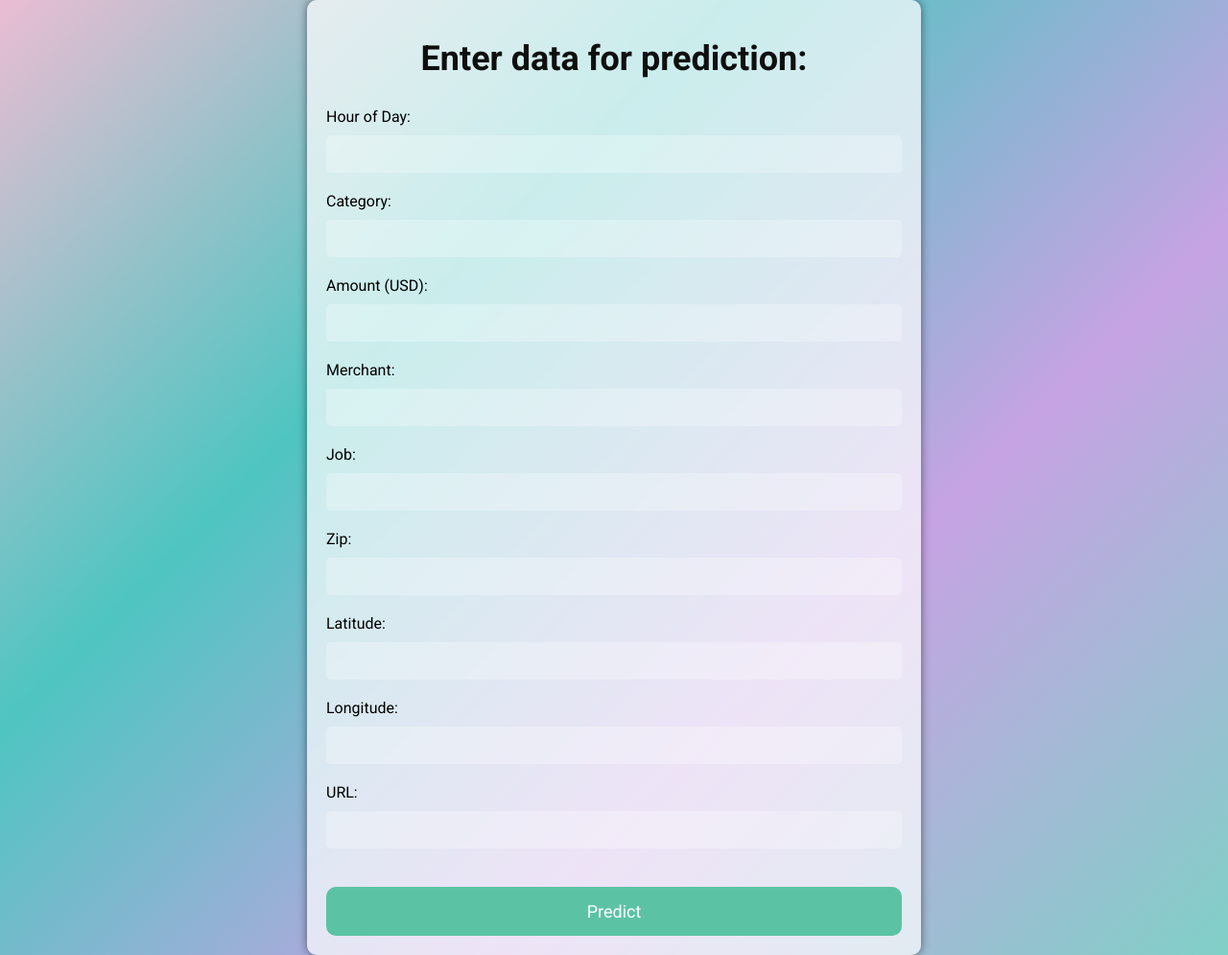
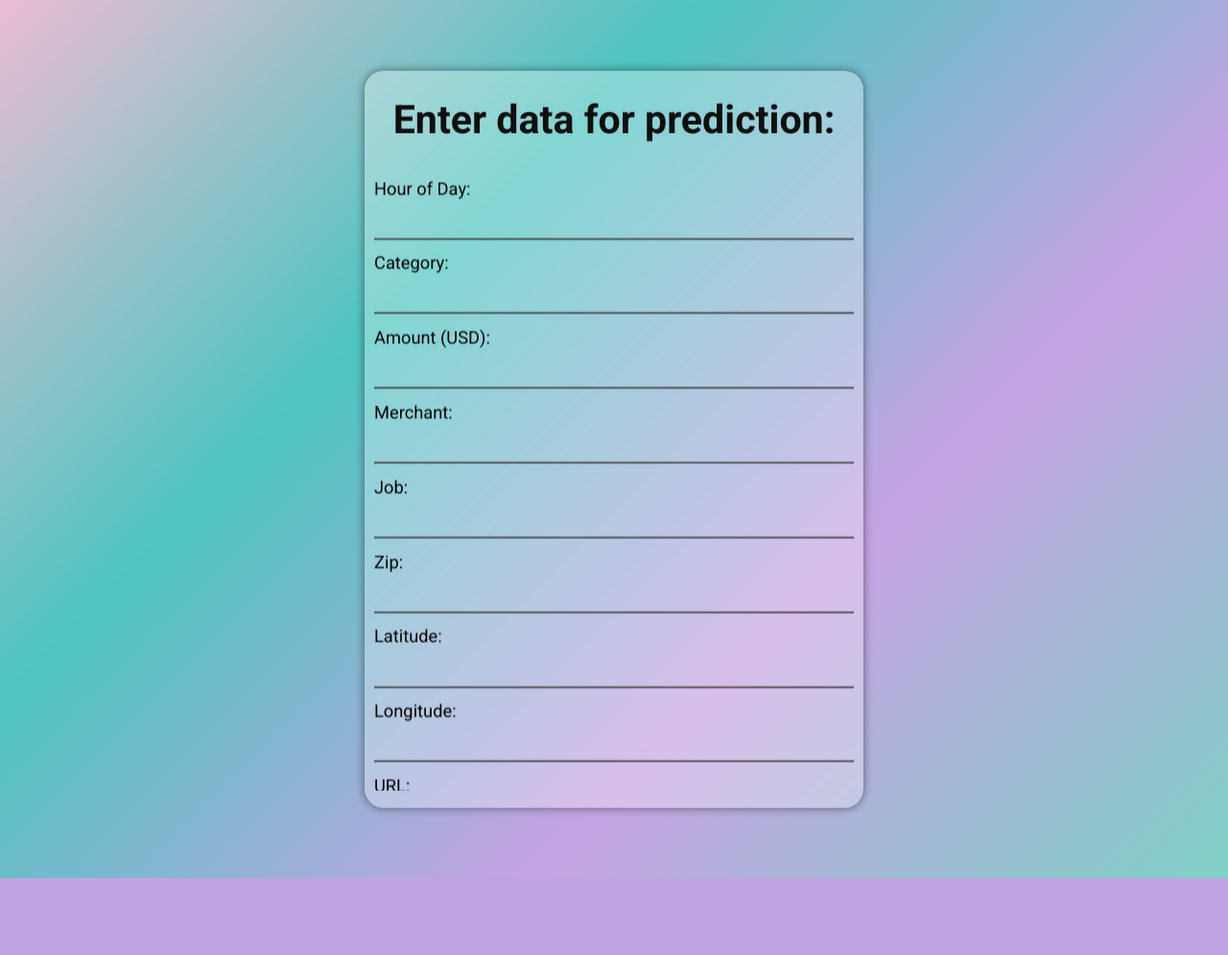
Before and after one commit to Alekla0126/Card_Fraud_Detection, a Flask app: page / in a window 1280 px wide. Shown: the whole page at 96% size. After the commit the page ends 915 px from the top, so only its background shows below. Run offline with Flask 2, Linux system fonts and the light colour scheme.

Commit message:
First try to deploy

```diff
--- a/ccfd/api.py
+++ b/ccfd/api.py
@@ -33,39 +33,52 @@ def home():
 
 @app.route('/predict', methods=['POST'])
 def predict():
-    # Get the input data.
-    input_data = request.form.to_dict()
+    try:
+        # Get the input data.
+        input_data = request.form.to_dict()
 
-    # Preprocess the input data.
-    input_df = pd.DataFrame({'url': [input_data['url']]})
-    input_df['category'] = input_data.get('category', '')
-    input_df['merchant'] = input_data.get('merchant', '')
-    input_df['job'] = input_data.get('job', '')
-    input_df['label'] = 0
+        # Preprocess the input data.
+        input_df = pd.DataFrame({'url': [input_data['url']]})
+        input_df['category'] = input_data.get('category', '')
+        input_df['merchant'] = input_data.get('merchant', '')
+        input_df['job'] = input_data.get('job', '')
+        input_df['label'] = 0
 
-    # Tokenize and stem the text.
-    input_df['text_tokenized'] = input_df.url.map(lambda t: tokenizer.tokenize(t))
-    input_df['text_stemmed'] = input_df.text_tokenized.map(lambda t: [stemmer.stem(word) for word in t])
-    input_df['text_encoded'] = input_df.text_stemmed.map(lambda t: [cv.vocabulary_.get(word, -1) + 1 for word in t])
-    input_df['text_padded'] = tf.keras.preprocessing.sequence.pad_sequences(input_df['text_encoded'], maxlen=100)
-    # Encode the categorical features.
-    input_df['category_encoded'] = enc.fit_transform(input_df[['category']])
-    input_df['merchant_encoded'] = enc.fit_transform(input_df[['merchant']])
-    input_df['job_encoded'] = enc.fit_transform(input_df[['job']])
+        # Tokenize and stem the text.
+        input_df['text_tokenized'] = input_df.url.map(lambda t: tokenizer.tokenize(t))
+        input_df['text_stemmed'] = input_df.text_tokenized.map(lambda t: [stemmer.stem(word) for word in t])
+        input_df['text_encoded'] = input_df.text_stemmed.map(lambda t: [cv.vocabulary_.get(word, -1) + 1 for word in t])
+        input_df['text_padded'] = tf.keras.preprocessing.sequence.pad_sequences(input_df['text_encoded'], maxlen=100)
 
-    # Scale the numerical features.
-    numerical_features = ['category_encoded', 'merchant_encoded', 'job_encoded']
-    input_df[numerical_features] = scaler.fit_transform(input_df[numerical_features])
+        # Convert form values to float
+        input_data['category'] = float(input_data.get('category', ''))
+        input_data['merchant'] = float(input_data.get('merchant', ''))
+        input_data['job'] = float(input_data.get('job', ''))
 
-    # Make the prediction.
-    prediction = model.predict(input_df[['category_encoded', 'merchant_encoded', 'job_encoded', 'text_padded']])
-    prediction_class = np.argmax(prediction)
+        # Encode the categorical features.
+        input_df['category_encoded'] = enc.fit_transform(input_df[['category']])
+        input_df['merchant_encoded'] = enc.fit_transform(input_df[['merchant']])
+        input_df['job_encoded'] = enc.fit_transform(input_df[['job']])
 
-    # Check if the URL is in the OpenPhish dataset.
-    in_openphish = input_data['url'] in openphish_urls
+        # Scale the numerical features.
+        numerical_features = ['category_encoded', 'merchant_encoded', 'job_encoded']
+        input_df[numerical_features] = scaler.fit_transform(input_df[numerical_features])
 
-    # Return the prediction and whether the URL is in the OpenPhish dataset.
-    return jsonify({'prediction': prediction_class, 'in_openphish': in_openphish})
+        # Make the prediction.
+        prediction = model.predict(input_df[['category_encoded', 'merchant_encoded', 'job_encoded', 'text_padded']])
+        prediction_class = np.argmax(prediction)
+
+        # Check if the URL is in the OpenPhish dataset.
+        in_openphish = input_data['url'] in openphish_urls
+
+        # Return the prediction and whether the URL is in the OpenPhish dataset.
+        return jsonify({'prediction': prediction_class, 'in_openphish': in_openphish})
+
+    except Exception as e:
+            # Handle the exception and return an error message
+            error_message = f"An error occurred: {str(e)}"
+            print(traceback.format_exc())  # Print the error traceback to the console
+            return jsonify({'status': 'error', 'message': error_message})
 
 if __name__ == '__main__':
     app.run()
--- a/ccfd/templates/index.html
+++ b/ccfd/templates/index.html
@@ -1,77 +1,9 @@
 <!DOCTYPE html>
 <html>
 <head>
-	<title>JSON Input Form</title>
+	<title>Credit Card Fraud Detector</title>
+	<link rel="stylesheet" type="text/css" href="styles.css">
 	<link href="https://fonts.googleapis.com/css?family=Roboto:400,700&display=swap" rel="stylesheet">
-	<style>
-		body {
-			background: linear-gradient(135deg, #EABDD3, #4EC5C1, #C6A3E3, #80D0C7);
-			font-family: 'Roboto', sans-serif;
-			margin: 0;
-			padding: 0;
-		}
-
-		.card {
-			background-color: rgba(255, 255, 255, 0.7);
-			border-radius: 10px;
-			box-shadow: 0 0 10px rgba(0, 0, 0, 0.5);
-			margin: auto;
-			max-width: 600px;
-			padding: 20px;
-			width: 80%;
-		}
-
-		h1 {
-			color: #0f0f0f;
-			font-size: 36px;
-			font-weight: 700;
-			margin: 0;
-			padding: 20px;
-			text-align: center;
-			/* text-shadow: 2px 2px #000; */
-			font-family: 'Roboto';
-		}
-
-		form {
-			display: flex;
-			flex-direction: column;
-		}
-
-		label {
-			margin-top: 10px;
-		}
-
-		input[type="text"] {
-			background-color: rgba(255, 255, 255, 0.3);
-			border: none;
-			border-radius: 5px;
-			color: #393939;
-			font-family: 'Roboto', sans-serif;
-			font-size: 16px;
-			margin: 10px 0;
-			padding: 10px;
-			opacity: 0.8;
-		}
-
-		input[type="submit"] {
-			background-color: #5BC3A3;
-			border: none;
-			border-radius: 10px;
-			color: #FFF;
-			cursor: pointer;
-			font-family: 'Roboto', sans-serif;
-			font-size: 18px;
-			margin-top: 30px;
-			padding: 15px;
-			transition: background-color 0.3s ease-in-out;
-			padding-left: 30px;
-			padding-right: 30px;
-		}
-
-		input[type="submit"]:hover {
-			background-color: #44957F;
-		}
-	</style>
 </head>
 <body>
 	<div class="card">
--- /dev/null
+++ b/ccfd/templates/styles.css
@@ -0,0 +1,129 @@
+body,
+html {
+    background: linear-gradient(135deg, #EABDD3, #4EC5C1, #C6A3E3, #80D0C7);
+    font-family: 'Roboto', sans-serif;
+    margin: 0;
+    padding: 0;
+    font-weight: 300;
+    height: 100%;
+}
+
+.card {
+    background-color: rgba(255, 255, 255, 0.3);
+    backdrop-filter: blur(2px);
+    border-radius: 20px;
+    box-shadow: 0 0 10px rgba(0, 0, 0, 0.5);
+    margin: auto;
+    max-width: 500px;
+    width: 90%;
+    padding: 2vh 10px;
+    height: 80vh;
+    display: flex;
+    flex-direction: column;
+    justify-content: center;
+    position: absolute;
+    top: 50%;
+    left: 50%;
+    transform: translate(-50%, -50%);
+}
+
+h1 {
+    color: #0f0f0f;
+    font-size: 3vh;
+    font-weight: 700;
+    margin: 0;
+    padding: 1vh;
+    text-align: center;
+    font-family: 'Roboto';
+}
+
+form {
+    display: flex;
+    flex-wrap: wrap;
+    margin-top: 2vh;
+    overflow-y: auto;
+    flex: 1;
+}
+
+label {
+    flex-basis: 100%;
+    font-size: 1.5vh;
+    font-weight: 400;
+    margin-top: 1vh;
+    margin-bottom: 0.5vh;
+    font-weight: normal;
+}
+
+input[type="text"] {
+    background-color: transparent;
+    border: none;
+    border-bottom: 2px solid #393939;
+    color: #393939;
+    font-family: 'Roboto', sans-serif;
+    font-size: 2vh;
+    margin: 0.5vh 0;
+    padding: 0.5vh;
+    opacity: 0.8;
+    flex-basis: 100%;
+    height: 2.5vh;
+}
+
+input[type="submit"] {
+    background-color: #5BC3A3;
+    border: none;
+    border-radius: 10px;
+    color: #FFF;
+    cursor: pointer;
+    font-family: 'Roboto', sans-serif;
+    font-size: 3vh;
+    margin-top: 2vh;
+    padding: 1vh 2vh;
+    transition: background-color 0.3s ease-in-out;
+    flex-basis: 100%;
+}
+
+input[type="submit"]:hover {
+    background-color: #44957F;
+}
+
+@media screen and (min-width: 600px) {
+    input[type="text"] {
+        font-size: 1.5vh;
+    }
+
+    label {
+        font-size: 1vh;
+    }
+
+    h1 {
+        font-size: 2.5vh;
+    }
+}
+
+@media screen and (min-width: 900px) {
+    input[type="text"] {
+        font-size: 2vh;
+    }
+
+    label {
+        font-size: 1.5vh;
+    }
+
+    h1 {
+        font-size: 3.5vh;
+    }
+}
+
+@media screen and (min-width: 1200px) {
+    input[type="text"] {
+        font-size: 2.5vh;
+    }
+
+    label {
+        font-size: 2vh;
+    }
+
+    h1 {
+        font-size: 4.5vh;
+    }
+}
```
Also changed, not shown: 1 other file.
